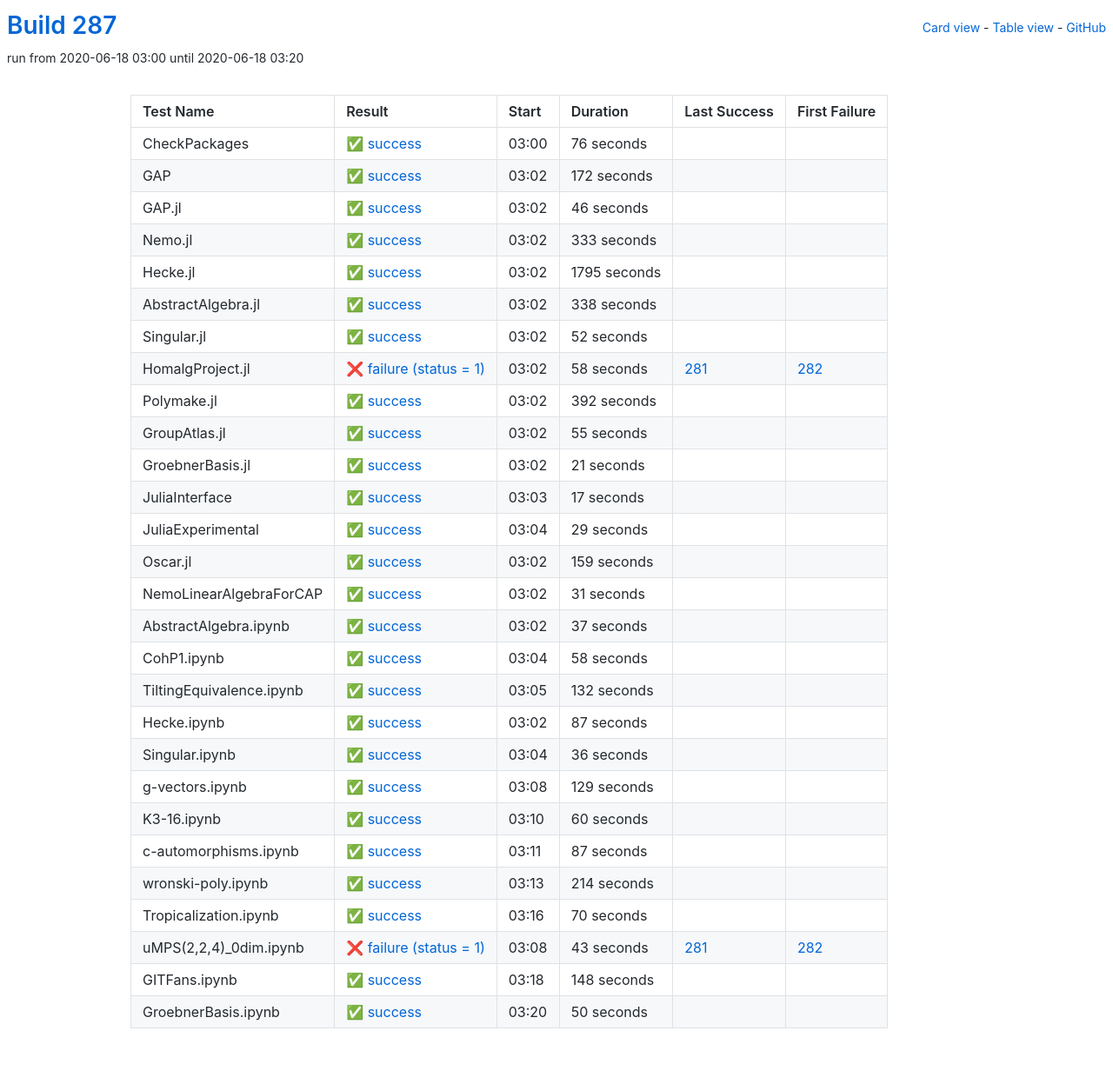
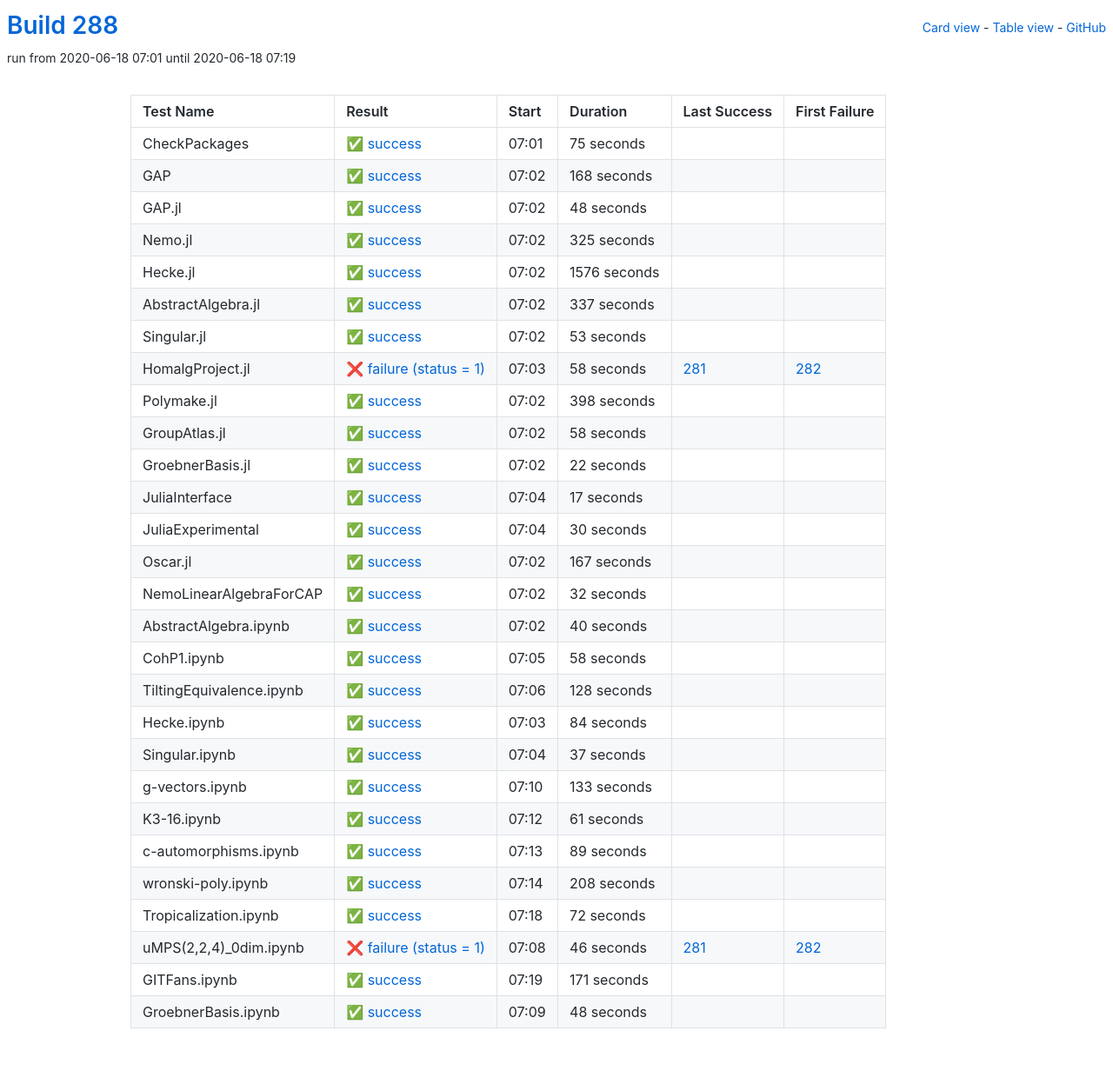
Before and after one commit to oscar-system/oscar-ci-status-stable, a Jekyll site: the page built from table.html, in a window 1280 px wide. Shown: the whole page at 87% size. Built offline with Jekyll 4.4.1, drawn with Linux system fonts in a browser that asks for light colours.

Commit message:
Build #288

```diff
--- a/_data/ci.yml
+++ b/_data/ci.yml
@@ -1,6 +1,6 @@
 ---
-build: 287
-build_url: https://oscarci.mathematik.uni-kl.de/job/oscar-stable/287/
+build: 288
+build_url: https://oscarci.mathematik.uni-kl.de/job/oscar-stable/288/
 job: oscar-stable
 organization: oscar-system
 repo: oscar-ci-status-stable
@@ -8,92 +8,92 @@ repourl: https://github.com/oscar-system/oscar-ci-status-stable
 tests:
 - name: CheckPackages
   id: checkpackages
-  log: https://oscarci.mathematik.uni-kl.de/job/oscar-stable/287/artifact/logs/build-287/CheckPackages.log
-  start: 2020-06-18 03:00
+  log: https://oscarci.mathematik.uni-kl.de/job/oscar-stable/288/artifact/logs/build-288/CheckPackages.log
+  start: 2020-06-18 07:01
   success: true
   exitcode: 0
   status: success
-  duration: 76
+  duration: 75
   last_success: false
   last_success_url:
   first_failure: false
   first_failure_url:
 - name: GAP
   id: gap
-  log: https://oscarci.mathematik.uni-kl.de/job/oscar-stable/287/artifact/logs/build-287/GAP.log
-  start: 2020-06-18 03:02
+  log: https://oscarci.mathematik.uni-kl.de/job/oscar-stable/288/artifact/logs/build-288/GAP.log
+  start: 2020-06-18 07:02
   success: true
   exitcode: 0
   status: success
-  duration: 172
+  duration: 168
   last_success: false
   last_success_url:
   first_failure: false
   first_failure_url:
 - name: GAP.jl
   id: gap-jl
-  log: https://oscarci.mathematik.uni-kl.de/job/oscar-stable/287/artifact/logs/build-287/GAP.jl.log
-  start: 2020-06-18 03:02
+  log: https://oscarci.mathematik.uni-kl.de/job/oscar-stable/288/artifact/logs/build-288/GAP.jl.log
+  start: 2020-06-18 07:02
   success: true
   exitcode: 0
   status: success
-  duration: 46
+  duration: 48
   last_success: false
   last_success_url:
   first_failure: false
   first_failure_url:
 - name: Nemo.jl
   id: nemo-jl
-  log: https://oscarci.mathematik.uni-kl.de/job/oscar-stable/287/artifact/logs/build-287/Nemo.jl.log
-  start: 2020-06-18 03:02
+  log: https://oscarci.mathematik.uni-kl.de/job/oscar-stable/288/artifact/logs/build-288/Nemo.jl.log
+  start: 2020-06-18 07:02
   success: true
   exitcode: 0
   status: success
-  duration: 333
+  duration: 325
   last_success: false
   last_success_url:
   first_failure: false
   first_failure_url:
 - name: Hecke.jl
   id: hecke-jl
-  log: https://oscarci.mathematik.uni-kl.de/job/oscar-stable/287/artifact/logs/build-287/Hecke.jl.log
-  start: 2020-06-18 03:02
+  log: https://oscarci.mathematik.uni-kl.de/job/oscar-stable/288/artifact/logs/build-288/Hecke.jl.log
+  start: 2020-06-18 07:02
   success: true
   exitcode: 0
   status: success
-  duration: 1795
+  duration: 1576
   last_success: false
   last_success_url:
   first_failure: false
   first_failure_url:
 - name: AbstractAlgebra.jl
   id: abstractalgebra-jl
-  log: https://oscarci.mathematik.uni-kl.de/job/oscar-stable/287/artifact/logs/build-287/AbstractAlgebra.jl.log
-  start: 2020-06-18 03:02
+  log: https://oscarci.mathematik.uni-kl.de/job/oscar-stable/288/artifact/logs/build-288/AbstractAlgebra.jl.log
+  start: 2020-06-18 07:02
   success: true
   exitcode: 0
   status: success
-  duration: 338
+  duration: 337
   last_success: false
   last_success_url:
   first_failure: false
   first_failure_url:
 - name: Singular.jl
   id: singular-jl
-  log: https://oscarci.mathematik.uni-kl.de/job/oscar-stable/287/artifact/logs/build-287/Singular.jl.log
-  start: 2020-06-18 03:02
+  log: https://oscarci.mathematik.uni-kl.de/job/oscar-stable/288/artifact/logs/build-288/Singular.jl.log
+  start: 2020-06-18 07:02
   success: true
   exitcode: 0
   status: success
-  duration: 52
+  duration: 53
   last_success: false
   last_success_url:
   first_failure: false
   first_failure_url:
 - name: HomalgProject.jl
   id: homalgproject-jl
-  log: https://oscarci.mathematik.uni-kl.de/job/oscar-stable/287/artifact/logs/build-287/HomalgProject.jl.log
-  start: 2020-06-18 03:02
+  log: https://oscarci.mathematik.uni-kl.de/job/oscar-stable/288/artifact/logs/build-288/HomalgProject.jl.log
+  start: 2020-06-18 07:03
   success: false
   exitcode: 1
   status: failure
@@ -104,44 +104,44 @@ tests:
   first_failure_url: https://oscarci.mathematik.uni-kl.de/job/oscar-stable/282/
 - name: Polymake.jl
   id: polymake-jl
-  log: https://oscarci.mathematik.uni-kl.de/job/oscar-stable/287/artifact/logs/build-287/Polymake.jl.log
-  start: 2020-06-18 03:02
+  log: https://oscarci.mathematik.uni-kl.de/job/oscar-stable/288/artifact/logs/build-288/Polymake.jl.log
+  start: 2020-06-18 07:02
   success: true
   exitcode: 0
   status: success
-  duration: 392
+  duration: 398
   last_success: false
   last_success_url:
   first_failure: false
   first_failure_url:
 - name: GroupAtlas.jl
   id: groupatlas-jl
-  log: https://oscarci.mathematik.uni-kl.de/job/oscar-stable/287/artifact/logs/build-287/GroupAtlas.jl.log
-  start: 2020-06-18 03:02
+  log: https://oscarci.mathematik.uni-kl.de/job/oscar-stable/288/artifact/logs/build-288/GroupAtlas.jl.log
+  start: 2020-06-18 07:02
   success: true
   exitcode: 0
   status: success
-  duration: 55
+  duration: 58
   last_success: false
   last_success_url:
   first_failure: false
   first_failure_url:
 - name: GroebnerBasis.jl
   id: groebnerbasis-jl
-  log: https://oscarci.mathematik.uni-kl.de/job/oscar-stable/287/artifact/logs/build-287/GroebnerBasis.jl.log
-  start: 2020-06-18 03:02
+  log: https://oscarci.mathematik.uni-kl.de/job/oscar-stable/288/artifact/logs/build-288/GroebnerBasis.jl.log
+  start: 2020-06-18 07:02
   success: true
   exitcode: 0
   status: success
-  duration: 21
+  duration: 22
   last_success: false
   last_success_url:
   first_failure: false
   first_failure_url:
 - name: JuliaInterface
   id: juliainterface
-  log: https://oscarci.mathematik.uni-kl.de/job/oscar-stable/287/artifact/logs/build-287/JuliaInterface.log
-  start: 2020-06-18 03:03
+  log: https://oscarci.mathematik.uni-kl.de/job/oscar-stable/288/artifact/logs/build-288/JuliaInterface.log
+  start: 2020-06-18 07:04
   success: true
   exitcode: 0
   status: success
@@ -152,56 +152,56 @@ tests:
   first_failure_url:
 - name: JuliaExperimental
   id: juliaexperimental
-  log: https://oscarci.mathematik.uni-kl.de/job/oscar-stable/287/artifact/logs/build-287/JuliaExperimental.log
-  start: 2020-06-18 03:04
+  log: https://oscarci.mathematik.uni-kl.de/job/oscar-stable/288/artifact/logs/build-288/JuliaExperimental.log
+  start: 2020-06-18 07:04
   success: true
   exitcode: 0
   status: success
-  duration: 29
+  duration: 30
   last_success: false
   last_success_url:
   first_failure: false
   first_failure_url:
 - name: Oscar.jl
   id: oscar-jl
-  log: https://oscarci.mathematik.uni-kl.de/job/oscar-stable/287/artifact/logs/build-287/Oscar.jl.log
-  start: 2020-06-18 03:02
+  log: https://oscarci.mathematik.uni-kl.de/job/oscar-stable/288/artifact/logs/build-288/Oscar.jl.log
+  start: 2020-06-18 07:02
   success: true
   exitcode: 0
   status: success
-  duration: 159
+  duration: 167
   last_success: false
   last_success_url:
   first_failure: false
   first_failure_url:
 - name: NemoLinearAlgebraForCAP
   id: nemolinearalgebraforcap
-  log: https://oscarci.mathematik.uni-kl.de/job/oscar-stable/287/artifact/logs/build-287/NemoLinearAlgebraForCAP.log
-  start: 2020-06-18 03:02
+  log: https://oscarci.mathematik.uni-kl.de/job/oscar-stable/288/artifact/logs/build-288/NemoLinearAlgebraForCAP.log
+  start: 2020-06-18 07:02
   success: true
   exitcode: 0
   status: success
-  duration: 31
+  duration: 32
   last_success: false
   last_success_url:
   first_failure: false
   first_failure_url:
 - name: AbstractAlgebra.ipynb
   id: abstractalgebra-ipynb
-  log: https://oscarci.mathematik.uni-kl.de/job/oscar-stable/287/artifact/logs/build-287/AbstractAlgebra.ipynb.log
-  start: 2020-06-18 03:02
+  log: https://oscarci.mathematik.uni-kl.de/job/oscar-stable/288/artifact/logs/build-288/AbstractAlgebra.ipynb.log
+  start: 2020-06-18 07:02
   success: true
   exitcode: 0
   status: success
-  duration: 37
+  duration: 40
   last_success: false
   last_success_url:
   first_failure: false
   first_failure_url:
 - name: CohP1.ipynb
   id: cohp1-ipynb
-  log: https://oscarci.mathematik.uni-kl.de/job/oscar-stable/287/artifact/logs/build-287/CohP1.ipynb.log
-  start: 2020-06-18 03:04
+  log: https://oscarci.mathematik.uni-kl.de/job/oscar-stable/288/artifact/logs/build-288/CohP1.ipynb.log
+  start: 2020-06-18 07:05
   success: true
   exitcode: 0
   status: success
@@ -212,132 +212,132 @@ tests:
   first_failure_url:
 - name: TiltingEquivalence.ipynb
   id: tiltingequivalence-ipynb
-  log: https://oscarci.mathematik.uni-kl.de/job/oscar-stable/287/artifact/logs/build-287/TiltingEquivalence.ipynb.log
-  start: 2020-06-18 03:05
+  log: https://oscarci.mathematik.uni-kl.de/job/oscar-stable/288/artifact/logs/build-288/TiltingEquivalence.ipynb.log
+  start: 2020-06-18 07:06
   success: true
   exitcode: 0
   status: success
-  duration: 132
+  duration: 128
   last_success: false
   last_success_url:
   first_failure: false
   first_failure_url:
 - name: Hecke.ipynb
   id: hecke-ipynb
-  log: https://oscarci.mathematik.uni-kl.de/job/oscar-stable/287/artifact/logs/build-287/Hecke.ipynb.log
-  start: 2020-06-18 03:02
+  log: https://oscarci.mathematik.uni-kl.de/job/oscar-stable/288/artifact/logs/build-288/Hecke.ipynb.log
+  start: 2020-06-18 07:03
   success: true
   exitcode: 0
   status: success
-  duration: 87
+  duration: 84
   last_success: false
   last_success_url:
   first_failure: false
   first_failure_url:
 - name: Singular.ipynb
   id: singular-ipynb
-  log: https://oscarci.mathematik.uni-kl.de/job/oscar-stable/287/artifact/logs/build-287/Singular.ipynb.log
-  start: 2020-06-18 03:04
+  log: https://oscarci.mathematik.uni-kl.de/job/oscar-stable/288/artifact/logs/build-288/Singular.ipynb.log
+  start: 2020-06-18 07:04
   success: true
   exitcode: 0
   status: success
-  duration: 36
+  duration: 37
   last_success: false
   last_success_url:
   first_failure: false
   first_failure_url:
 - name: g-vectors.ipynb
   id: g-vectors-ipynb
-  log: https://oscarci.mathematik.uni-kl.de/job/oscar-stable/287/artifact/logs/build-287/g-vectors.ipynb.log
-  start: 2020-06-18 03:08
+  log: https://oscarci.mathematik.uni-kl.de/job/oscar-stable/288/artifact/logs/build-288/g-vectors.ipynb.log
+  start: 2020-06-18 07:10
   success: true
   exitcode: 0
   status: success
-  duration: 129
+  duration: 133
   last_success: false
   last_success_url:
   first_failure: false
   first_failure_url:
 - name: K3-16.ipynb
   id: k3-16-ipynb
-  log: https://oscarci.mathematik.uni-kl.de/job/oscar-stable/287/artifact/logs/build-287/K3-16.ipynb.log
-  start: 2020-06-18 03:10
+  log: https://oscarci.mathematik.uni-kl.de/job/oscar-stable/288/artifact/logs/build-288/K3-16.ipynb.log
+  start: 2020-06-18 07:12
   success: true
   exitcode: 0
   status: success
-  duration: 60
+  duration: 61
   last_success: false
   last_success_url:
   first_failure: false
   first_failure_url:
 - name: c-automorphisms.ipynb
   id: c-automorphisms-ipynb
-  log: https://oscarci.mathematik.uni-kl.de/job/oscar-stable/287/artifact/logs/build-287/c-automorphisms.ipynb.log
-  start: 2020-06-18 03:11
+  log: https://oscarci.mathematik.uni-kl.de/job/oscar-stable/288/artifact/logs/build-288/c-automorphisms.ipynb.log
+  start: 2020-06-18 07:13
   success: true
   exitcode: 0
   status: success
-  duration: 87
+  duration: 89
   last_success: false
   last_success_url:
   first_failure: false
   first_failure_url:
 - name: wronski-poly.ipynb
   id: wronski-poly-ipynb
-  log: https://oscarci.mathematik.uni-kl.de/job/oscar-stable/287/artifact/logs/build-287/wronski-poly.ipynb.log
-  start: 2020-06-18 03:13
+  log: https://oscarci.mathematik.uni-kl.de/job/oscar-stable/288/artifact/logs/build-288/wronski-poly.ipynb.log
+  start: 2020-06-18 07:14
   success: true
   exitcode: 0
   status: success
-  duration: 214
+  duration: 208
   last_success: false
   last_success_url:
   first_failure: false
   first_failure_url:
 - name: Tropicalization.ipynb
   id: tropicalization-ipynb
-  log: https://oscarci.mathematik.uni-kl.de/job/oscar-stable/287/artifact/logs/build-287/Tropicalization.ipynb.log
-  start: 2020-06-18 03:16
+  log: https://oscarci.mathematik.uni-kl.de/job/oscar-stable/288/artifact/logs/build-288/Tropicalization.ipynb.log
+  start: 2020-06-18 07:18
   success: true
   exitcode: 0
   status: success
-  duration: 70
+  duration: 72
   last_success: false
   last_success_url:
   first_failure: false
   first_failure_url:
 - name: uMPS(2,2,4)_0dim.ipynb
   id: umps-2-2-4-0dim-ipynb
-  log: https://oscarci.mathematik.uni-kl.de/job/oscar-stable/287/artifact/logs/build-287/uMPS-2-2-4-_0dim.ipynb.log
-  start: 2020-06-18 03:08
+  log: https://oscarci.mathematik.uni-kl.de/job/oscar-stable/288/artifact/logs/build-288/uMPS-2-2-4-_0dim.ipynb.log
+  start: 2020-06-18 07:08
   success: false
   exitcode: 1
   status: failure
-  duration: 43
+  duration: 46
   last_success: 281
   last_success_url: https://oscarci.mathematik.uni-kl.de/job/oscar-stable/281/
   first_failure: 282
   first_failure_url: https://oscarci.mathematik.uni-kl.de/job/oscar-stable/282/
 - name: GITFans.ipynb
   id: gitfans-ipynb
-  log: https://oscarci.mathematik.uni-kl.de/job/oscar-stable/287/artifact/logs/build-287/GITFans.ipynb.log
-  start: 2020-06-18 03:18
+  log: https://oscarci.mathematik.uni-kl.de/job/oscar-stable/288/artifact/logs/build-288/GITFans.ipynb.log
+  start: 2020-06-18 07:19
   success: true
   exitcode: 0
   status: success
-  duration: 148
+  duration: 171
   last_success: false
   last_success_url:
   first_failure: false
   first_failure_url:
 - name: GroebnerBasis.ipynb
   id: groebnerbasis-ipynb
-  log: https://oscarci.mathematik.uni-kl.de/job/oscar-stable/287/artifact/logs/build-287/GroebnerBasis.ipynb.log
-  start: 2020-06-18 03:20
+  log: https://oscarci.mathematik.uni-kl.de/job/oscar-stable/288/artifact/logs/build-288/GroebnerBasis.ipynb.log
+  start: 2020-06-18 07:09
   success: true
   exitcode: 0
   status: success
-  duration: 50
+  duration: 48
   last_success: false
   last_success_url:
   first_failure: false
```
Also changed, not shown: README.md.
